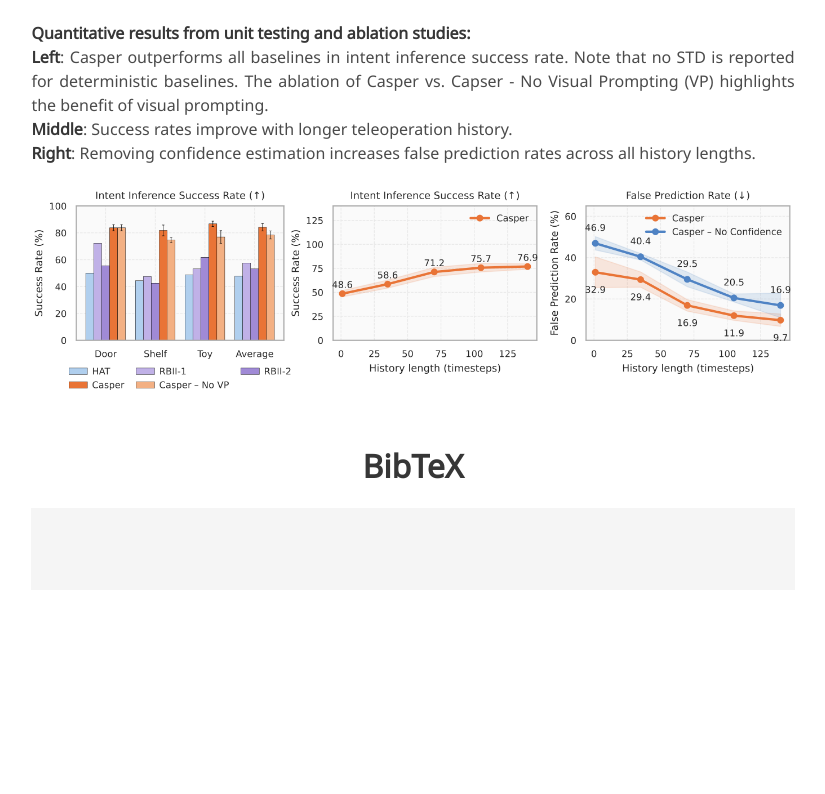
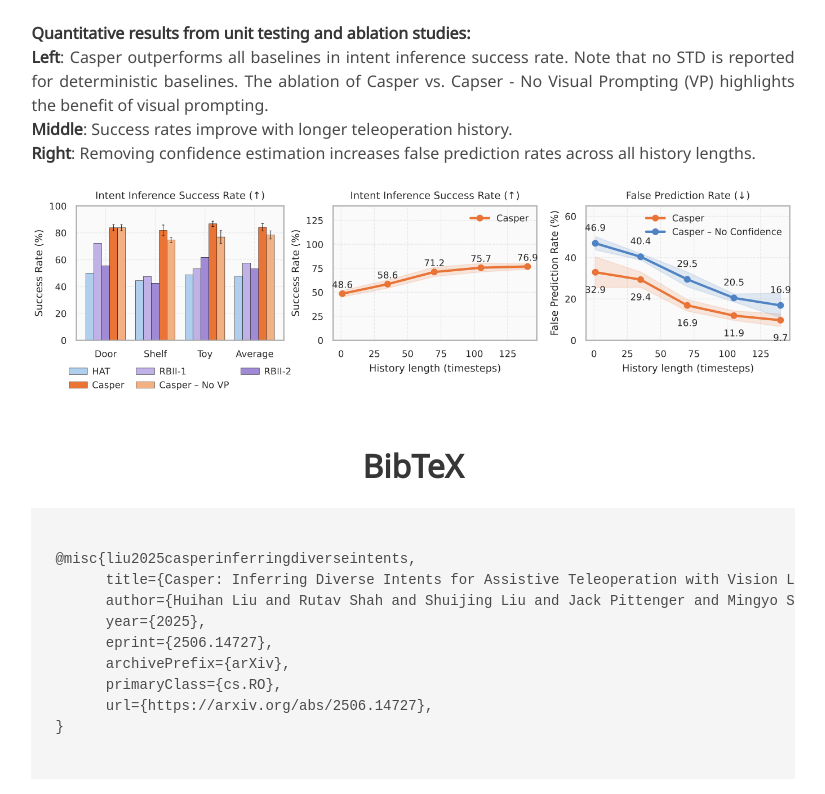
Before and after one commit to UT-Austin-RPL/casper, a plain HTML site: page index.html in a window 1280 px wide. Shown: the part 4797-5591 px from the top of the page, without its empty margins (227-1052 px from the left). Before the commit the page ends 5435 px from the top, so only its background shows below. Drawn offline with nearby package versions, Linux system fonts and the light colour scheme; some icons are missing; a web font is replaced by a local one.

Commit message:
Update index.html

```diff
--- a/index.html
+++ b/index.html
@@ -136,7 +136,7 @@ font-weight: bold
 
           <!----- Links ----->
           <div class="publication-links" style="margin-top:1rem;">
-            <a href="#"
+            <a href="https://arxiv.org/abs/2506.14727"
                class="button is-rounded is-dark" style="margin:0 .5rem;">
               <span class="icon"><i class="fas fa-file-pdf"></i></span><span>arXiv</span>
             </a>
@@ -354,6 +354,15 @@ font-weight: bold
         <div class="column is-four-fifths">
           <h2 class="title is-3 has-text-centered">BibTeX</h2>
           <pre><code>
+@misc{liu2025casperinferringdiverseintents,
+      title={Casper: Inferring Diverse Intents for Assistive Teleoperation with Vision Language Models},
+      author={Huihan Liu and Rutav Shah and Shuijing Liu and Jack Pittenger and Mingyo Seo and Yuchen Cui and Yonatan Bisk and Roberto Martín-Martín and Yuke Zhu},
+      year={2025},
+      eprint={2506.14727},
+      archivePrefix={arXiv},
+      primaryClass={cs.RO},
+      url={https://arxiv.org/abs/2506.14727},
+}
         </code></pre>
         </div>
       </div>
```
